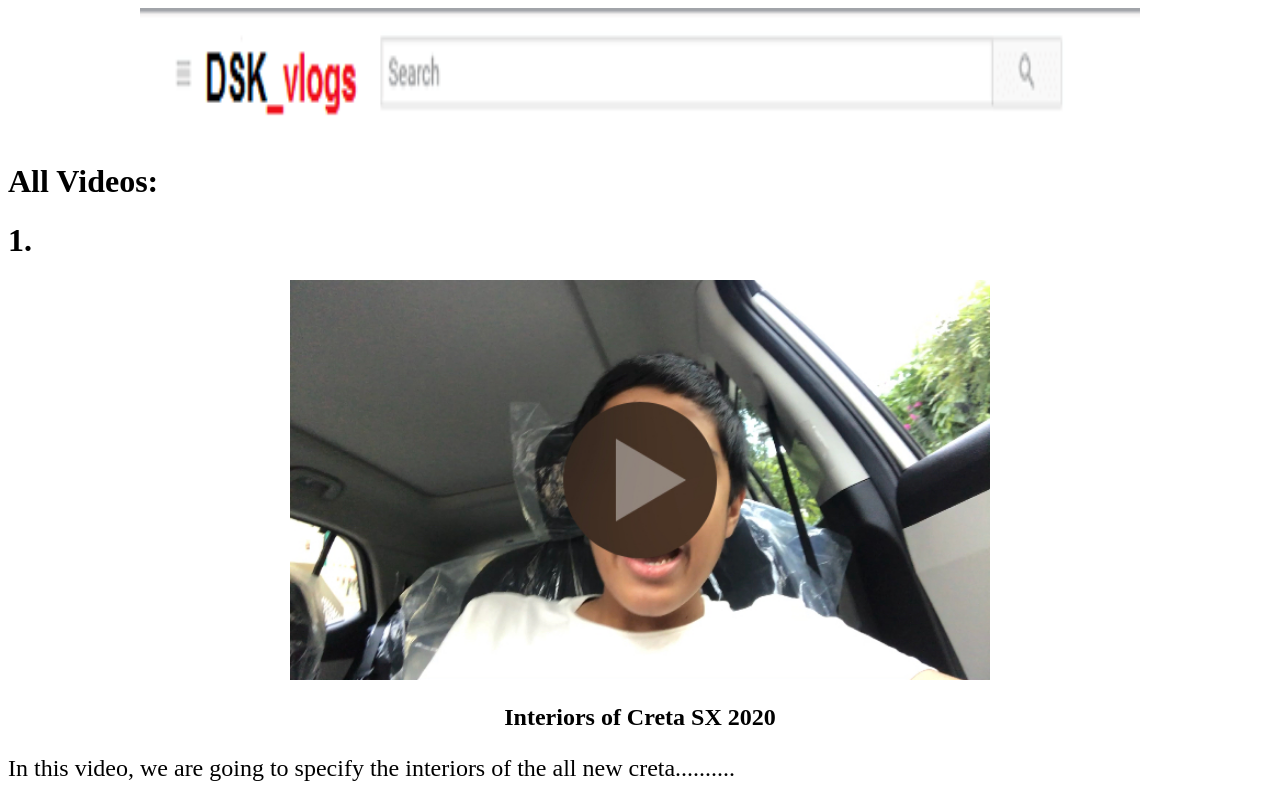
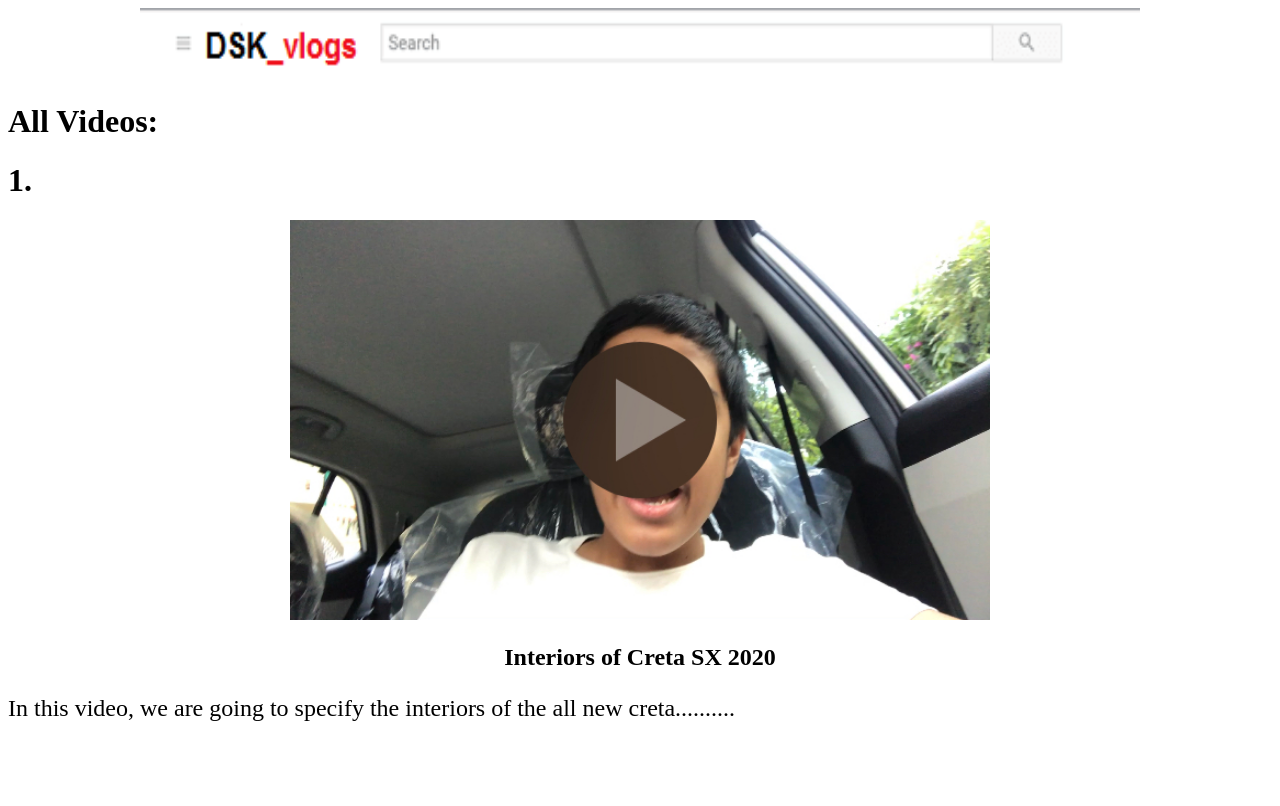
Before and after one commit to dhruv13092005/DSK_vlogs, a plain HTML site: page index.html in a window 1280 px wide. Drawn offline with Linux system fonts and the light colour scheme.

Commit message:
Update index.html

```diff
--- a/index.html
+++ b/index.html
@@ -10,7 +10,7 @@
 
     <body>
         <center>
-        <img src="YouTube_Main.png"height = 130, width = 1000/>
+        <img src="YouTube_Main.png"height = 70, width = 1000/>
     </center>
         <h1>All Videos:</h1>
         <h1>1.</h1>
```
